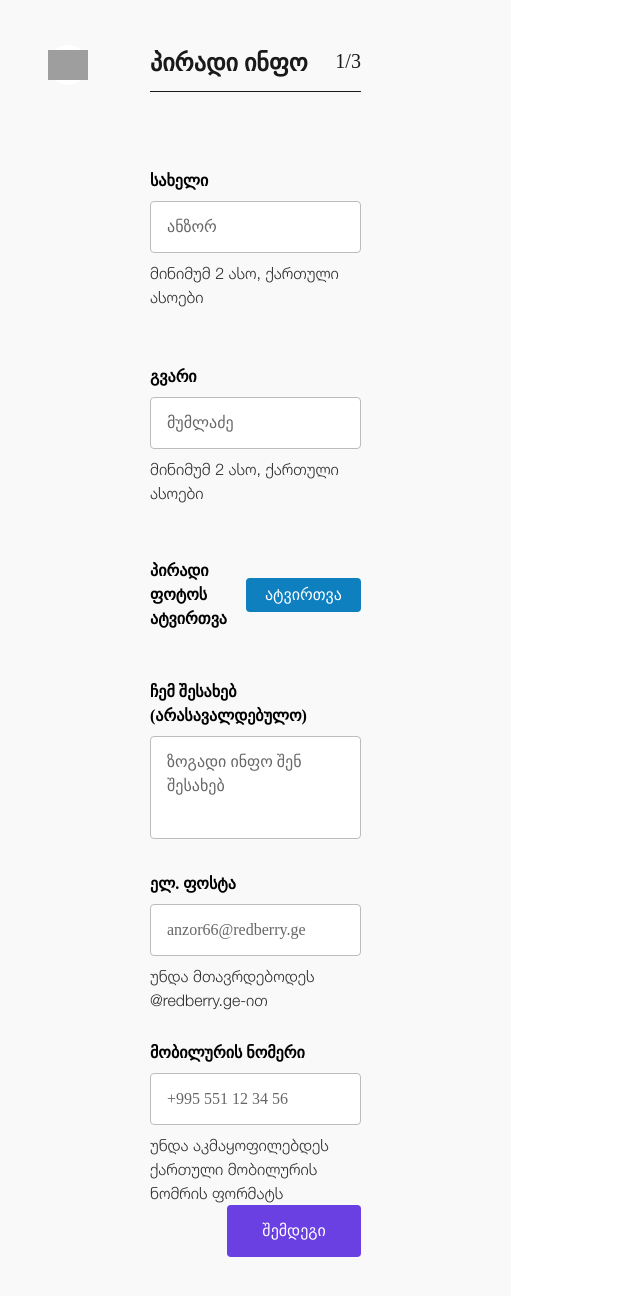
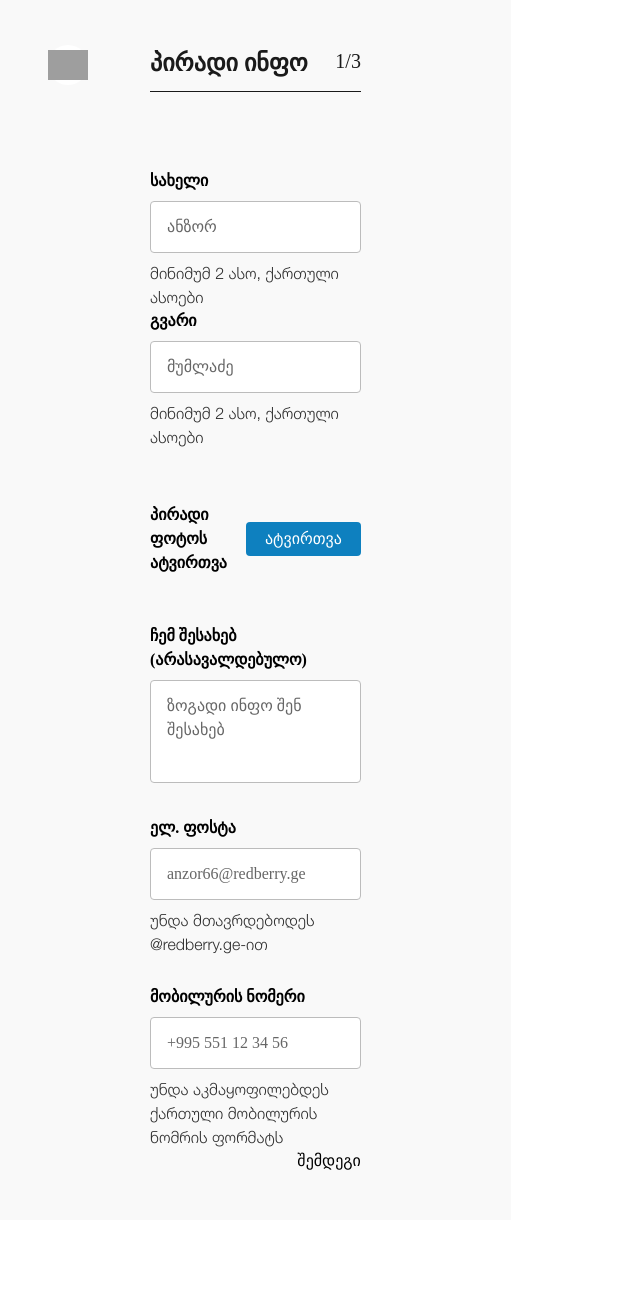
Before and after one commit to Giorgi-dl1/CV_maker, a React (Create React App) app: page /cv/personal_info in a window 1280 px wide. Shown: the top 1296 px of the page, without its empty margins (0-640 px from the left). After the commit the page ends 1220 px from the top, so only its background shows below. Built offline with nearby package versions, Linux system fonts and the light colour scheme; grey boxes are pictures that could not be loaded.

Commit message:
replace classes with class groups

```diff
--- a/src/components/PersonalInfoInputs.tsx
+++ b/src/components/PersonalInfoInputs.tsx
@@ -32,7 +32,6 @@ const PersonalInfoInputs = () => {
   const requiredFields = ['name', 'surname', 'image', 'email', 'phone_number']
 
   const clickHandler = () => {
-    console.log(checkRequireds(requiredFields))
     if (checkRequireds(requiredFields)) {
       navigate('/cv/experience')
     }
@@ -40,7 +39,7 @@ const PersonalInfoInputs = () => {
 
   return (
     <>
-      <div className="flex md:gap-[16px] lg:gap-[56px] flex-wrap">
+      <div className="inputs-between">
         <div className="flex-grow">
           <Input
             label="სახელი"
@@ -84,6 +83,7 @@ const PersonalInfoInputs = () => {
           ჩემ შესახებ (არასავალდებულო)
         </label>
         <textarea
+          onBlur={(e) => updateFormState('about_me', e.target.value.trim())}
           onChange={textareaHandler}
           value={formState['about_me']}
           name="about_me"
@@ -110,10 +110,7 @@ const PersonalInfoInputs = () => {
         rule="უნდა აკმაყოფილებდეს ქართული მობილურის ნომრის ფორმატს"
       />
       <div className="mt-[160px] mb-[65px] flex justify-end">
-        <div
-          onClick={() => clickHandler()}
-          className="px-[35px] cursor-pointer py-[14px] rounded bg-[#6B40E3] text-white "
-        >
+        <div onClick={() => clickHandler()} className="button">
           შემდეგი
         </div>
       </div>
--- a/src/styles/input.css
+++ b/src/styles/input.css
@@ -20,6 +20,10 @@
     src: url(../fonts/HelveticaNeue-Bold-02.ttf);
   }
   @font-face {
+    font-family: 'Helvetica Neue normal italic';
+    src: url(../fonts/HelveticaNeue-Italic-03.ttf);
+  }
+  @font-face {
     font-family: 'Helvetica Neue condesend';
     src: url(../fonts/HelveticaNeue-CondensedBlack-10.ttf);
   }
@@ -40,6 +44,9 @@
     @apply px-3 md:px-8 lg:px-[70px];
   }
   .font-helavicta-light {
+    font-family: 'Helvetica Neue light' !important;
+  }
+  .font-helavicta-italic {
     font-family: 'Helvetica Neue light' !important;
   }
   .font-helavicta-medium {
@@ -70,4 +77,10 @@
   .cv-header {
     @apply text-[#F93B1D] text-[18px] font-helavicta-bold font-bold;
   }
+  .inputs-between {
+    @apply flex md:gap-[16px] lg:gap-[56px] flex-wrap;
+  }
+  .button {
+    @apply px-[35px] cursor-pointer py-[14px] rounded bg-[#6B40E3] text-white max-w-max;
+  }
 }
```
